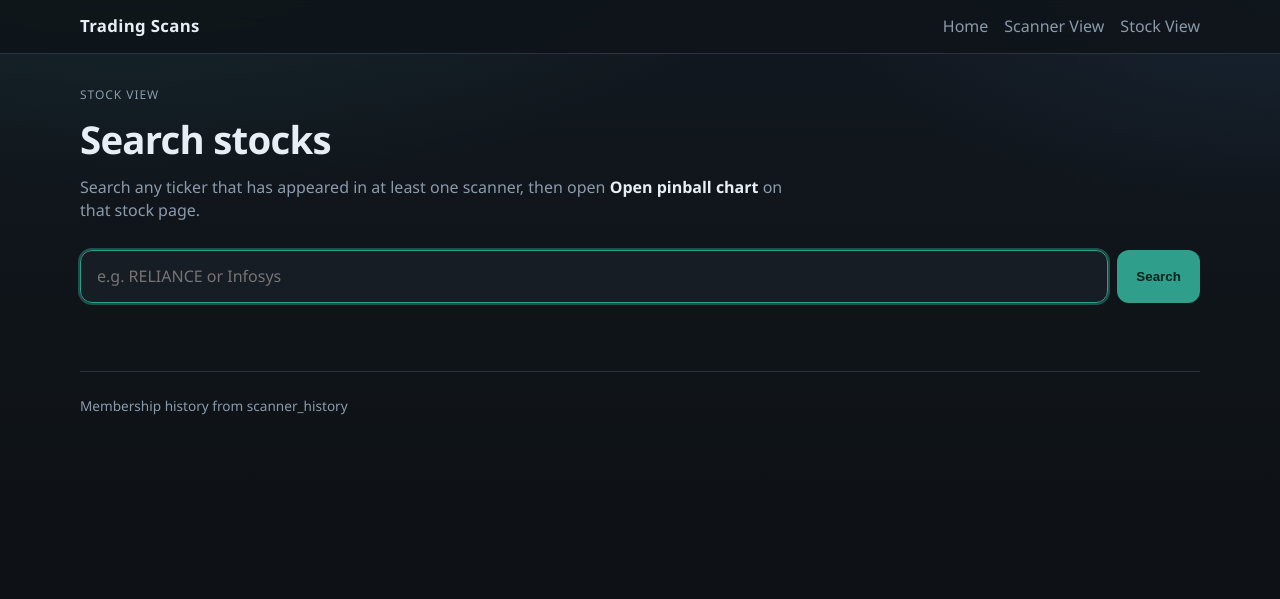
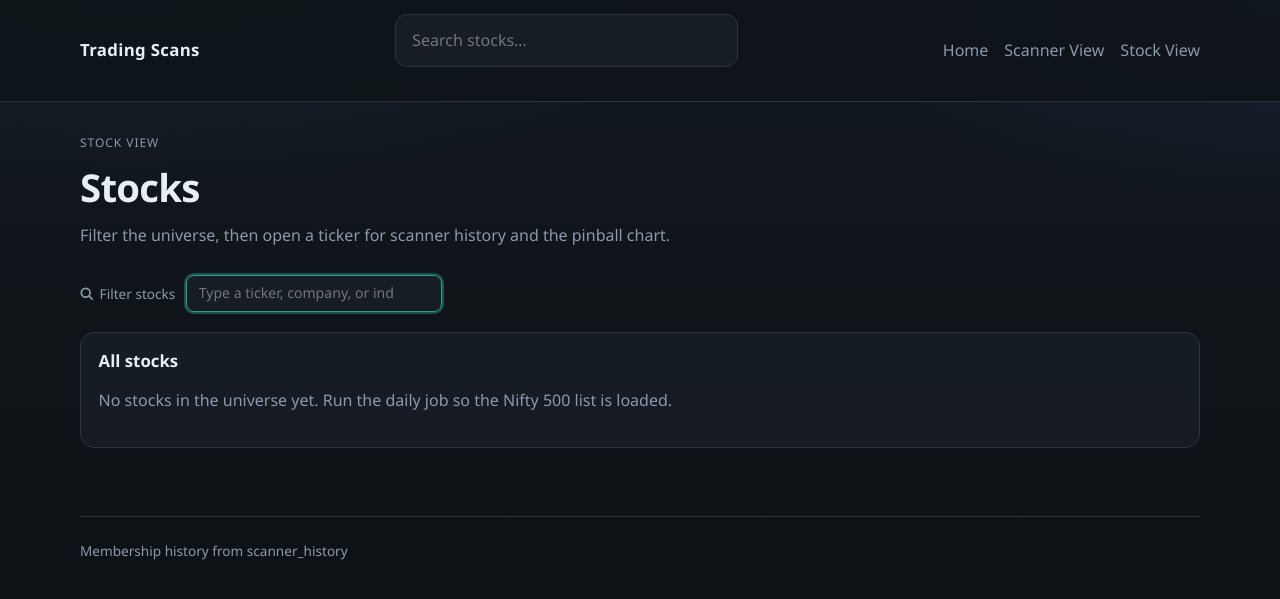
Before and after one commit to karagis75/trading, a Flask app: page /stocks/ in a window 1280 px wide. Shown: the top 599 px of the page. Run offline with Flask 3, Linux system fonts and the light colour scheme; data comes from the database, SQL or seed files in the repository; data that the repository does not hold is empty; some libraries are stand-ins or nearby versions.

Commit message:
Add Stock View universe filter and header stock search.
Stock View lists the Nifty 500 universe and filters live by ticker,
company, or industry. Header search typeahead jumps to a ticker page,
including names that scanners never picked.

Co-authored-by: karthikeyan_s75 <karthikeyan_s75@yahoo.com>

```diff
--- a/scanner_history/queries.py
+++ b/scanner_history/queries.py
@@ -376,29 +376,53 @@ def search_stocks(
     *,
     limit: int = 20,
 ) -> list[dict[str, Any]]:
-    """Search symbols/company names among stocks picked by at least one scanner."""
+    """Search tickers and company names in the universe (Nifty 500 and history)."""
+    return list_stocks(connection, text, limit=limit)
+
+
+def list_stocks(
+    connection: sqlite3.Connection,
+    text: str = "",
+    *,
+    limit: int = 600,
+) -> list[dict[str, Any]]:
+    """List stocks for Stock View. Empty text returns the universe; text filters it."""
     needle = str(text or "").strip().upper()
-    if not needle:
-        return []
-    pattern = f"%{needle}%"
-    rows = _rows(
-        connection,
-        """
-        SELECT DISTINCT
-            st.symbol,
-            st.company_name,
-            st.industry
-        FROM stocks st
-        JOIN stock_scanner_daily d ON d.symbol = st.symbol
-        JOIN scan_runs r ON r.run_id = d.run_id
-        WHERE d.picked = 1
-          AND r.is_canonical = 1
-          AND (UPPER(st.symbol) LIKE ? OR UPPER(COALESCE(st.company_name, '')) LIKE ?)
-        ORDER BY st.symbol
-        LIMIT ?
-        """,
-        (pattern, pattern, limit),
-    )
+    limit = max(1, min(int(limit or 600), 600))
+    if needle:
+        pattern = f"%{needle}%"
+        rows = _rows(
+            connection,
+            """
+            SELECT
+                st.symbol,
+                st.company_name,
+                st.industry,
+                st.active_in_universe
+            FROM stocks st
+            WHERE UPPER(st.symbol) LIKE ?
+               OR UPPER(COALESCE(st.company_name, '')) LIKE ?
+               OR UPPER(COALESCE(st.industry, '')) LIKE ?
+            ORDER BY st.symbol
+            LIMIT ?
+            """,
+            (pattern, pattern, pattern, limit),
+        )
+    else:
+        rows = _rows(
+            connection,
+            """
+            SELECT
+                st.symbol,
+                st.company_name,
+                st.industry,
+                st.active_in_universe
+            FROM stocks st
+            ORDER BY st.symbol
+            LIMIT ?
+            """,
+            (limit,),
+        )
     return [dict(row) for row in rows]
 
 
--- a/webapp/routes/stocks.py
+++ b/webapp/routes/stocks.py
@@ -21,17 +21,18 @@ stocks_bp = Blueprint("stocks", __name__, url_prefix="/stocks")
 def stock_search():
     connection = get_db()
     query = (request.args.get("q") or "").strip()
-    results = (
-        cached(
-            f"stock_search:{query.upper()}",
-            LIVE_TTL,
-            lambda: queries.search_stocks(connection, query),
-        )
-        if query
-        else []
+    stocks = cached(
+        "stock_list:all",
+        LIVE_TTL,
+        lambda: queries.list_stocks(connection, "", limit=600),
     )
     latest = cached("latest_scan_date", SHORT_TTL, lambda: queries.latest_scan_date(connection))
-    return render_template("stocks/search.html", query=query, results=results, latest_date=latest)
+    return render_template(
+        "stocks/search.html",
+        query=query,
+        stocks=stocks,
+        latest_date=latest,
+    )
 
 
 @stocks_bp.route("/<symbol>")
--- a/webapp/static/app.css
+++ b/webapp/static/app.css
@@ -51,6 +51,28 @@ a:hover { text-decoration: underline; }
   gap: 1rem;
   padding: 0.9rem 0;
 }
+.header-search {
+  flex: 1 1 14rem;
+  max-width: 22rem;
+  margin: 0;
+  display: block;
+  position: relative;
+}
+.header-search input {
+  width: 100%;
+  padding: 0.5rem 0.8rem;
+  border-radius: 10px;
+  border: 1px solid var(--border);
+  background: var(--bg-elevated);
+  color: var(--text);
+  font: inherit;
+  font-size: 0.88rem;
+}
+.header-search input:focus {
+  outline: 2px solid rgba(47, 158, 138, 0.45);
+  border-color: var(--accent);
+}
+.header-search .suggestions { right: 0; left: 0; }
 .brand {
   font-weight: 700;
   letter-spacing: 0.02em;
@@ -347,6 +369,11 @@ main.wrap { padding: 2rem 0 3rem; }
   font-size: 1rem;
   line-height: 1;
   text-decoration: none;
+  background: none;
+  border: 0;
+  padding: 0;
+  cursor: pointer;
+  font: inherit;
 }
 .filter-clear:hover { color: var(--text); }
 .filter-count { font-size: 0.82rem; font-family: var(--mono); }
@@ -532,4 +559,6 @@ body.modal-open { overflow: hidden; }
   .scanner-row { flex-direction: column; align-items: flex-start; }
   .search-form { grid-template-columns: 1fr; }
   .suggestions { right: 0; }
+  .header-row { flex-wrap: wrap; }
+  .header-search { max-width: none; flex-basis: 100%; order: 3; }
 }
--- /dev/null
+++ b/webapp/static/stock_filter.js
@@ -0,0 +1,53 @@
+(() => {
+  const input = document.getElementById("stock-filter-input");
+  const rows = [...document.querySelectorAll("[data-stock-row]")];
+  const count = document.getElementById("filter-count");
+  const empty = document.getElementById("filter-no-match");
+  const term = document.getElementById("filter-term");
+  const clear = document.getElementById("stock-filter-clear");
+  const heading = document.querySelector("#stock-list")
+    ? document.querySelector(".panel-head h2")
+    : null;
+  if (!input || !rows.length) return;
+
+  function apply() {
+    const raw = input.value.trim();
+    const needle = raw.toUpperCase();
+    let visible = 0;
+    rows.forEach((row) => {
+      const haystack = [
+        row.dataset.symbol || "",
+        row.dataset.companyName || "",
+        row.dataset.industry || "",
+      ]
+        .join(" ")
+        .toUpperCase();
+      const show = !needle || haystack.includes(needle);
+      row.hidden = !show;
+      if (show) visible += 1;
+    });
+    if (count) {
+      count.textContent = needle
+        ? `${visible} of ${rows.length}`
+        : `${rows.length} stocks`;
+    }
+    if (empty) empty.hidden = visible !== 0;
+    if (term) term.textContent = raw;
+    if (clear) clear.hidden = !raw;
+    if (heading) heading.textContent = needle ? `Matches for “${raw}”` : "All stocks";
+    const url = new URL(window.location.href);
+    if (needle) url.searchParams.set("q", raw);
+    else url.searchParams.delete("q");
+    window.history.replaceState({}, "", url);
+  }
+
+  input.addEventListener("input", apply);
+  if (clear) {
+    clear.addEventListener("click", () => {
+      input.value = "";
+      input.focus();
+      apply();
+    });
+  }
+  apply();
+})();
--- a/webapp/templates/base.html
+++ b/webapp/templates/base.html
@@ -5,13 +5,18 @@
   <meta name="viewport" content="width=device-width, initial-scale=1">
   <title>{% block title %}Trading Scans{% endblock %}</title>
   <link rel="icon" href="data:,">
-  <link rel="stylesheet" href="{{ url_for('static', filename='app.css') }}?v=pinball3">
+  <link rel="stylesheet" href="{{ url_for('static', filename='app.css') }}?v=stockfilter1">
   {% block head %}{% endblock %}
 </head>
 <body>
   <header class="site-header">
     <div class="wrap header-row">
       <a class="brand" href="{{ url_for('main.index') }}">Trading Scans</a>
+      <form class="header-search search-form" action="{{ url_for('stocks.stock_search') }}" method="get" role="search">
+        <label class="sr-only" for="stock-q">Search stocks</label>
+        <input id="stock-q" name="q" type="search" placeholder="Search stocks…" autocomplete="off">
+        <ul id="stock-suggestions" class="suggestions" hidden></ul>
+      </form>
       <nav class="nav">
         <a href="{{ url_for('main.index') }}">Home</a>
         <a href="{{ url_for('scanners.scanner_index') }}">Scanner View</a>
@@ -26,5 +31,6 @@
     <span>Membership history from scanner_history</span>
   </footer>
   {% block scripts %}{% endblock %}
+  <script src="{{ url_for('static', filename='search.js') }}?v=stockfilter1"></script>
 </body>
 </html>
--- a/webapp/templates/index.html
+++ b/webapp/templates/index.html
@@ -21,8 +21,8 @@
   </a>
   <a class="choice-card" href="{{ url_for('stocks.stock_search') }}">
     <h2>Stock View</h2>
-    <p>Search any ticker that appeared in a scanner. See today’s summary and a five-day add/remove history.</p>
-    <span class="choice-cta">Search stocks →</span>
+    <p>Filter any Nifty 500 ticker, open its scanner history, and view the pinball chart.</p>
+    <span class="choice-cta">Filter stocks →</span>
   </a>
 </section>
 
--- a/webapp/templates/stocks/search.html
+++ b/webapp/templates/stocks/search.html
@@ -3,28 +3,37 @@
 {% block content %}
 <section class="page-head">
   <p class="eyebrow">Stock View</p>
-  <h1>Search stocks</h1>
+  <h1>Stocks</h1>
   <p class="lede">
-    Search any ticker that has appeared in at least one scanner, then open
-    <strong>Open pinball chart</strong> on that stock page.
+    Filter the universe, then open a ticker for scanner history and the pinball chart.
     {% if latest_date %}Latest scan date: <strong>{{ latest_date }}</strong>.{% endif %}
   </p>
 </section>
 
-<form class="search-form" action="{{ url_for('stocks.stock_search') }}" method="get" role="search">
-  <label class="sr-only" for="stock-q">Ticker or company</label>
-  <input id="stock-q" name="q" type="search" value="{{ query }}" placeholder="e.g. RELIANCE or Infosys" autocomplete="off" autofocus>
-  <button type="submit">Search</button>
-  <ul id="stock-suggestions" class="suggestions" hidden></ul>
-</form>
+<div class="filter-bar">
+  <label class="filter-label" for="stock-filter-input">
+    <svg width="14" height="14" viewBox="0 0 16 16" fill="none" stroke="currentColor" stroke-width="2" stroke-linecap="round"><circle cx="6.5" cy="6.5" r="5"/><line x1="10.5" y1="10.5" x2="14" y2="14"/></svg>
+    Filter stocks
+  </label>
+  <div class="filter-input-wrap">
+    <input id="stock-filter-input"
+           type="search"
+           placeholder="Type a ticker, company, or industry…"
+           value="{{ query }}"
+           autocomplete="off"
+           autofocus
+           aria-label="Filter stocks by ticker, company, or industry">
+    <button type="button" class="filter-clear" id="stock-filter-clear" hidden aria-label="Clear filter">×</button>
+  </div>
+  <span id="filter-count" class="filter-count muted" aria-live="polite"></span>
+</div>
 
-{% if query %}
 <section class="panel">
-    <div class="panel-head"><h2>Results for “{{ query }}”</h2></div>
-    {% if results %}
-      <ul class="result-list">
-        {% for row in results %}
-          <li>
+  <div class="panel-head"><h2>{% if query %}Matches for “{{ query }}”{% else %}All stocks{% endif %}</h2></div>
+  {% if stocks %}
+    <ul id="stock-list" class="result-list">
+      {% for row in stocks %}
+        <li data-stock-row data-symbol="{{ row.symbol }}" data-company-name="{{ row.company_name or '' }}" data-industry="{{ row.industry or '' }}">
           <a href="{{ url_for('stocks.stock_detail', symbol=row.symbol) }}">
             <strong>{{ row.symbol }}</strong>
             <span>{{ row.company_name or '' }}</span>
@@ -33,12 +42,12 @@
         </li>
       {% endfor %}
     </ul>
+    <p id="filter-no-match" class="empty filter-no-match" hidden>No stocks match “<span id="filter-term"></span>”.</p>
   {% else %}
-      <p class="error-msg">{{ query|upper }} was not found in any scanner results.</p>
+    <p class="empty">No stocks in the universe yet. Run the daily job so the Nifty 500 list is loaded.</p>
   {% endif %}
 </section>
-{% endif %}
 {% endblock %}
 {% block scripts %}
-<script src="{{ url_for('static', filename='search.js') }}"></script>
+<script src="{{ url_for('static', filename='stock_filter.js') }}?v=stockfilter1"></script>
 {% endblock %}
```
Also changed, not shown: test_webapp.py (+25 -2 lines). Lines whose indentation alone changed are shown as unchanged.
